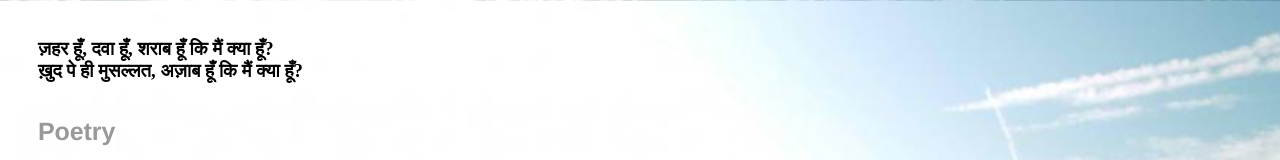
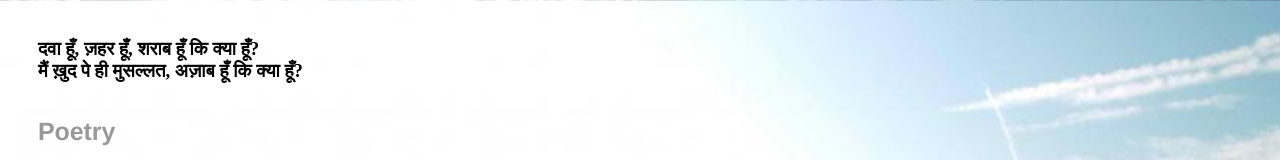
Before and after one commit to adityadipankar/mujeeb, a plain HTML site: page index.html in a window 1280 px wide. Shown: the top 160 px of the page. Drawn offline with Linux system fonts and the light colour scheme; a web font is replaced by a local one.

Commit message:
Update index.html

```diff
--- a/index.html
+++ b/index.html
@@ -76,7 +76,7 @@
 
 
   <div class='container'>
-    <h3>ज़हर हूँ, दवा हूँ, शराब हूँ कि मैं क्या हूँ? <br/> ख़ुद पे ही मुसल्लत, अज़ाब हूँ कि मैं क्या हूँ?</h3>
+    <h3>दवा हूँ, ज़हर हूँ, शराब हूँ कि क्या हूँ? <br/>मैं ख़ुद पे ही मुसल्लत, अज़ाब हूँ कि क्या हूँ?</h3>
      <div class="box">   <!--Latest -->
     <div id='latest-post'>
      <h2>Poetry</h2>
```
